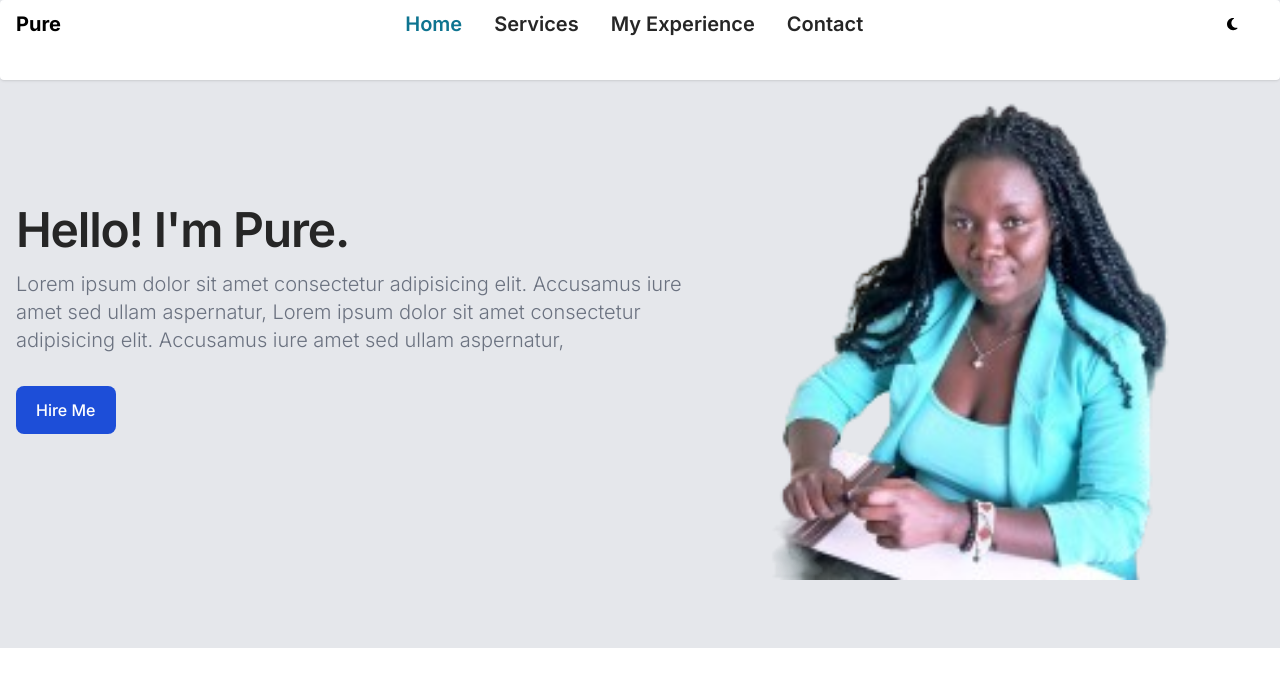
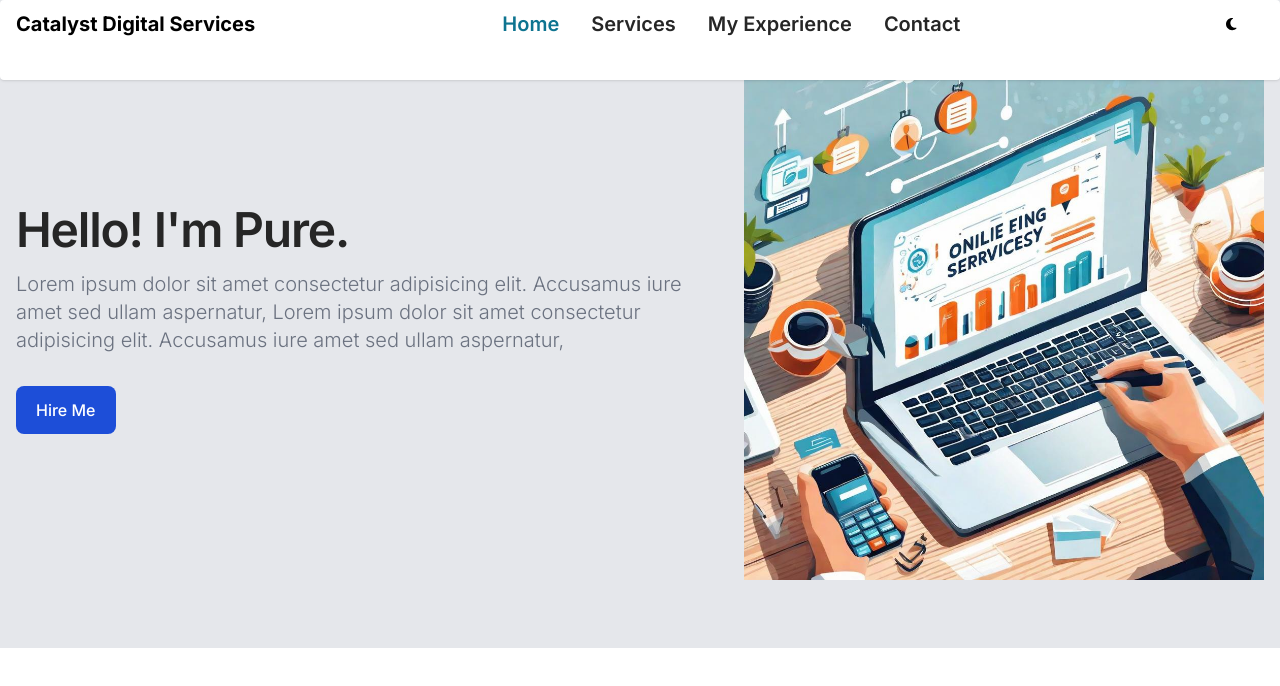
Before and after one commit to Loltolo-Lesapiti/nextpu-port, a Next.js app: page /home in a window 1280 px wide. Shown: the top 686 px of the page. Built offline with nearby package versions, Linux system fonts and the light colour scheme.

Commit message:
Update pages

```diff
--- a/app/home/page.tsx
+++ b/app/home/page.tsx
@@ -21,11 +21,11 @@ const Page = () => {
             Hire Me
           </a>
         </div>
-        <div className="lg:mt-0 lg:col-span-5 lg:flex ">
+        <div className="lg:mt-0 lg:col-span-5 lg:flex">
           <img
-            src="pure1.png"
+            src="hero.jpg"
             alt="Pure"
-            className="lg:w-full lg:h-full lg:mt-0 sm:w-full sm:h-auto sm:mt-1rem"
+            className=" lg:w-full lg:h-full lg:mt-0 sm:w-full sm:h-auto sm:mt-1rem"
           />
         </div>
       </div>
--- a/app/navbar/page.tsx
+++ b/app/navbar/page.tsx
@@ -20,7 +20,7 @@ const Page = () => {
     <Navbar fluid rounded className="sticky-navbar shadow hover:shadow-lg">
       <Navbar.Brand href="https://www.linkedin.com/in/puritymwendemusau/">
         <span className="max-w-2xl mb-6 font-bold lg:mb-8 md:text-lg lg:text-xl dark:text-white antialiased">
-          Pure
+          Catalyst Digital Services
         </span>
       </Navbar.Brand>
       <div className="flex md:order-2">
```
Also changed, not shown: public/hero.jpg (added), public/logo.png (added).
